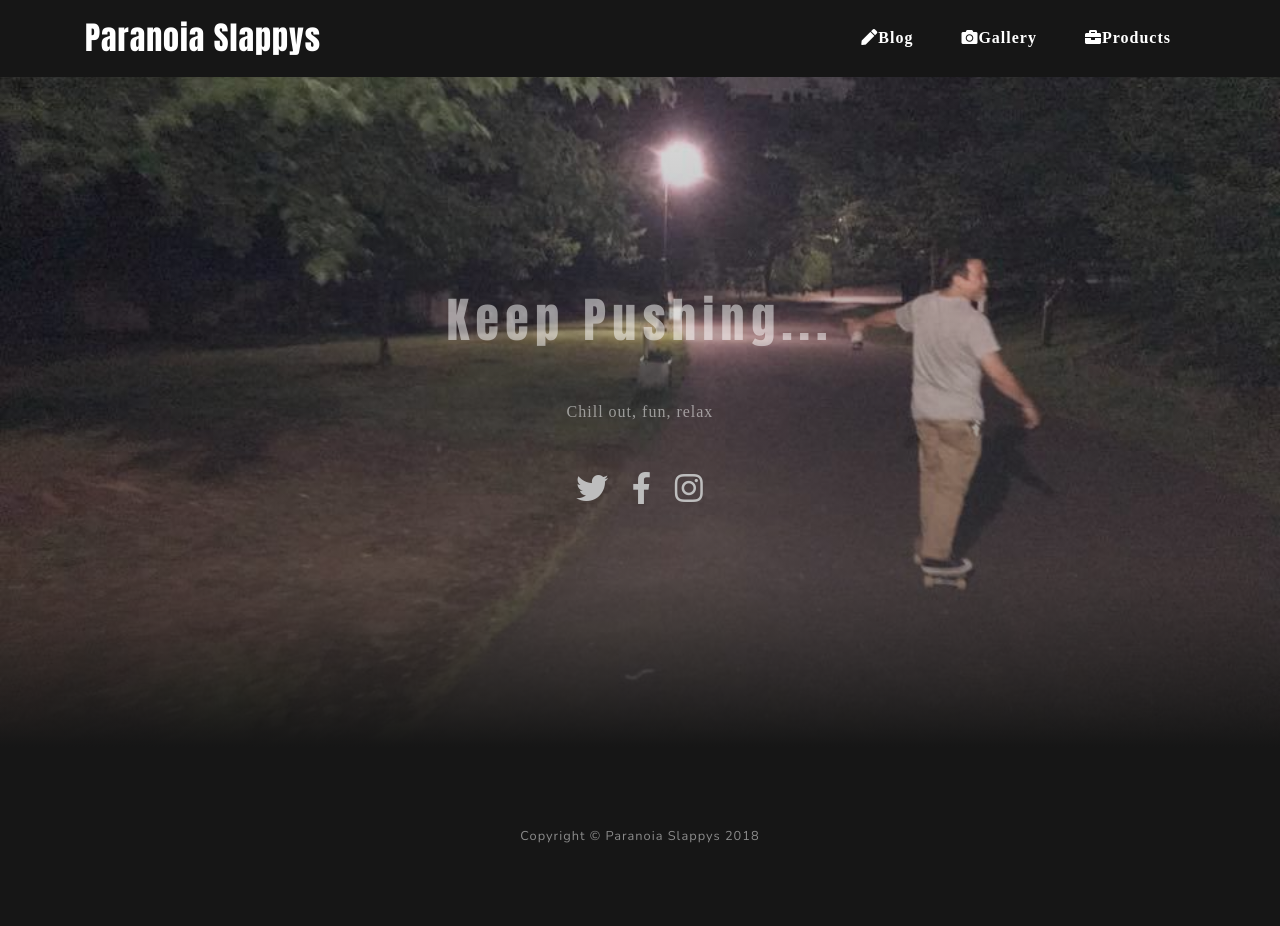
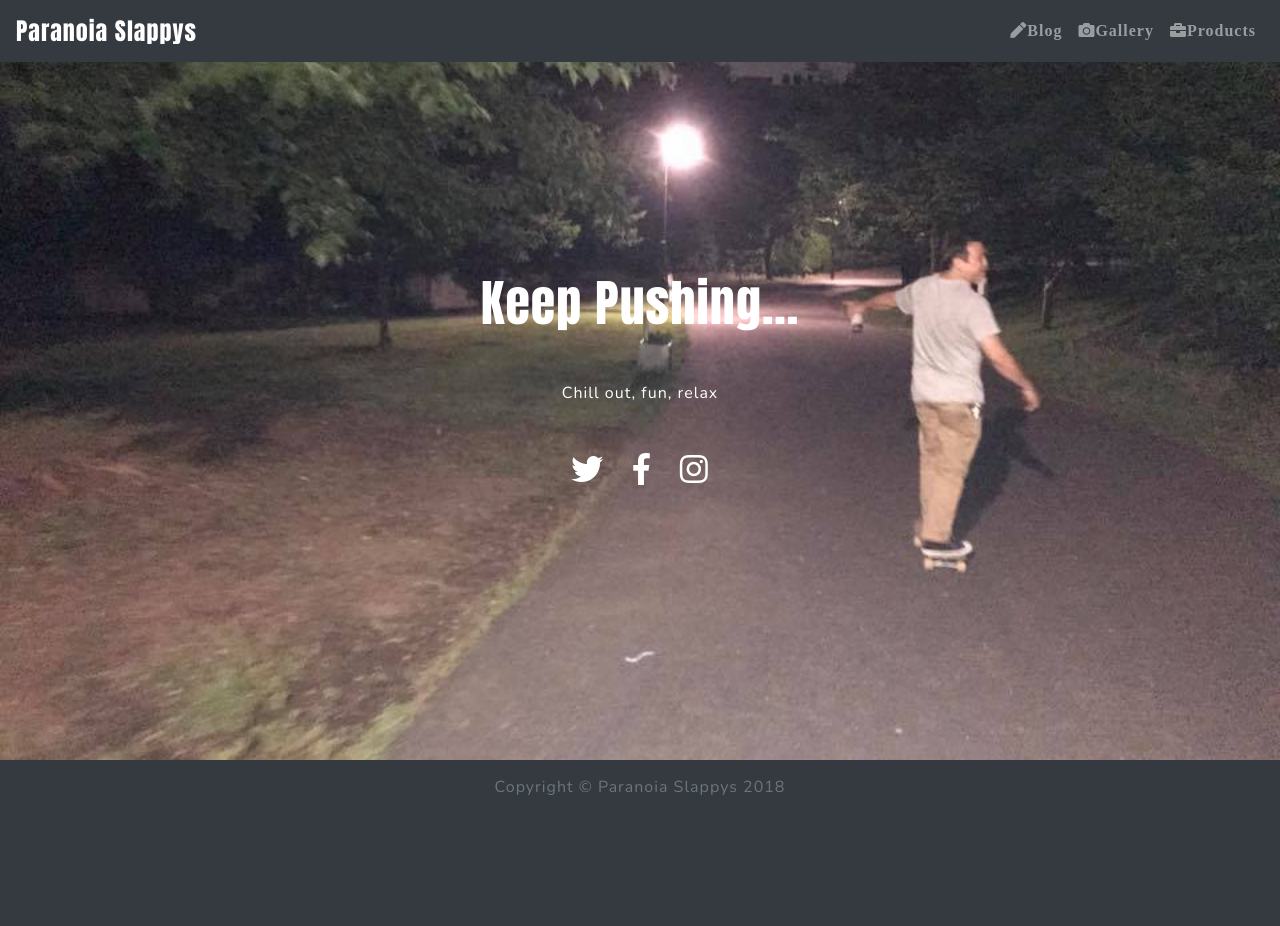
Before and after one commit to t-owada/paranoiaslappys, a Django app: page /top_page/ in a window 1280 px wide. After the commit the page ends 795 px from the top, so only its background shows below. Run offline with Django 3.2, Linux system fonts and the light colour scheme; data comes from the database, SQL or seed files in the repository; some libraries are stand-ins or nearby versions.

Commit message:
design top blog finish. next i should do design of gallery.

```diff
--- a/static/paranoiaslappys/css/custom.css
+++ b/static/paranoiaslappys/css/custom.css
@@ -1,120 +1,94 @@
+/*All*/
 body.body-font {
-  font-family: 'Nunito', 'Hiragino Kaku Gothic ProN', 'Meiryo';
-  letter-spacing: 0.0625em;
+    font-family: 'Nunito', 'Hiragino Kaku Gothic ProN', 'Meiryo';
+    letter-spacing: 0.0625em;
 }
 
-#mainNav .navbar-brand_custom{
-    font-family: 'Impact';
-    font-size: 2.0rem;
-    font-weight: 400;
-    padding: .9rem 0;
-    /*-webkit-text-stroke: 2px #000;*/
+/*base.html*/
+.navbar-extent{
+    font-family: "Impact";
+    font-weight: bold  !important;
+    font-size: 1.5rem; !important;
 }
 
-#mainNav .nav-item_custom:hover {
-    color: #0d0d0d;
-    outline: none;
-    background-color: transparent;
+.footer {
+    position: relative;
+    bottom: 0;
+    width: 100%;
+    /* Set the fixed height of the footer here */
+    height: 60px;
+    background-color: #343a40;
+    vertical-align: center;
 }
 
-#mainNav .nav-link_custom {
-    transition: none;
-    padding: 2rem 1.5rem;
-    color: white;
+body > .container {
+    padding: 60px 15px 0;
 }
 
-#mainNav .nav-link_custom:hover {
-    transition: none;
-    padding: 2rem 1.5rem;
-    color: gray;
+.container .text-muted {
+    margin: 0;
+    text-align: center;
 }
 
-#mainNav .navbar-toggler_custom {
-    font-size: 80%;
-    padding: 0.75rem;
-    color: white;
-    border: 1px solid white;
+.footer > .container {
+    padding-right: 15px;
+    padding-left: 15px;
+    padding-top: 15px;
 }
 
-.masthead_top-page{
+/*top_page.html*/
+.jumbotron-extend{
   position: relative;
-  width: 100%;
-  height: auto;
-  min-height: 35rem;
-  padding: 15rem 0;
-  background: linear-gradient(to bottom, rgba(22, 22, 22, 0.1) 0%, rgba(22, 22, 22, 0.5) 75%, #161616 100%),
-                url("/static/paranoiaslappys/img/top_page/top_page_back_ground.jpg");
+  height: 95vh;
+  background: url("/static/paranoiaslappys/img/top_page/top_page_back_ground.jpg") ;
+  background-size: cover;
   background-position: center;
-  background-repeat: no-repeat;
-  background-attachment: scroll;
-  background-size: cover;
+  margin-bottom: 0;
 }
 
-.masthead_top-page h1 {
-  font-family: 'Impact';
-  font-size: 3.0rem;
-  line-height: 2.5rem;
-  letter-spacing: 0.4rem;
-  color: white;
-  line-height: 4.0rem;
-  /*background: -webkit-linear-gradient(rgba(255, 255, 255, 2), rgba(255, 255, 255, 0));*/
-  /*-webkit-text-fill-color: transparent;*/
-  /*-webkit-background-clip: text;*/
+.jumbotron-container{
+  position: relative;
+  top: 50%;
+  transform: translateY(-50%);
 }
 
-.masthead_top-page p {
-  font-family: 'Times New Roman';
-  max-width: 20rem;
-  font-size: 1rem;
+.top_page-copy{
+    color: white;
+    text-align: center;
+    font-family: 'Impact';
+    font-size: 50px;
 }
 
-.btn-custom {
-  background-color:#212121;
+.top_page-message{
+    color: white;
+    text-align: center;
 }
 
-.btn-custom:hover {
-  background-color: #3E4551;
+.top-page-icon-container{
+    text-align: center;
 }
 
-.btn-custom:focus {
-  background-color: #3E4551;
+.top_page-icon {
+  text-decoration: none;
   color: white;
 }
 
-
-footer.top-page {
-  padding: 5rem 0;
-  text-align: center;
+.top_page-icon:hover {
+  text-decoration: none;
+  color: lightgray;
 }
 
-a.icon_custom {
-  color: #bdbdbd;
+/*blog_top.html, blog_post.html*/
+.page-top{
+    font-size: 1.8rem;
+    font-weight: bold;
+    margin-top: 1rem;
 }
 
-a.icon_custom:focus, a:hover {
-  text-decoration: none;
-  color: #4B515D;
+.container-content{
+    padding-top: 1rem !important;
 }
 
-a.icon_custom2 {
-  color: #212121;
-}
-
-a.icon_custom2:focus, a:hover {
-  text-decoration: none;
-  color: #4B515D;
-}
-
-/*Page Top*/
-.page-top{
-  font-size: 35px;
-  font-weight: bold;
-  margin-top: 30px;
-  margin-bottom: 5px;
-}
-
-
-/* Blog top parts */
 .post-preview > a {
   color: #212529;
 }
@@ -125,9 +99,9 @@ a.icon_custom2:focus, a:hover {
 }
 
 .post-preview > a > .post-title {
-  font-size: 30px;
-  margin-top: 30px;
-  margin-bottom: 10px;
+  font-size: 1.5rem;
+  margin-top: 0;
+  margin-bottom: 0;
 }
 
 .post-preview > a > .post-subtitle {
@@ -152,18 +126,138 @@ a.icon_custom2:focus, a:hover {
   color: gray;
 }
 
+.btn-custom {
+    background-color:#212529;
+    color: #6c757d;
+}
+
+.btn-custom:hover {
+    background-color: #6c757d;
+}
+
 /*blog post parts*/
 .blog_title {
   position: relative;
   width: 100%;
   height: auto;
   min-height: 4rem;
-  margin-top: 8rem;
-  margin-bottom: 2rem;
+  margin-top: 6rem;
+  margin-bottom: 1rem;
   background-position: center;
   background-repeat: no-repeat;
   background-attachment: scroll;
 }
+
+.sns-icons {
+    padding-top: 0 !important;
+    padding-left: 0 !important;
+}
+
+a.icon {
+  color: #212121;
+}
+
+a.icon:hover {
+  text-decoration: none;
+  color: #6c757d;
+}
+
+/*#mainNav{*/
+    /*background-color: #0d0d0d;*/
+    /*height: 80px;*/
+/*}*/
+
+/*#mainNav .navbar-brand{*/
+    /*font-family: 'Impact';*/
+    /*color: white;*/
+    /*font-size: 2.0rem;*/
+    /*font-weight: 400;*/
+    /*padding: .9rem 0;*/
+/*}*/
+
+/*#mainNav .navbar-brand:hover{*/
+    /*color: lightgray;*/
+/*}*/
+
+/*#mainNav .nav-item:hover {*/
+    /*color: #0d0d0d;*/
+    /*outline: none;*/
+    /*background-color: transparent;*/
+/*}*/
+
+/*#mainNav .nav-link {*/
+    /*transition: none;*/
+    /*padding: 2rem 1.5rem;*/
+    /*color: white;*/
+/*}*/
+
+/*#mainNav .nav-link:hover {*/
+    /*transition: none;*/
+    /*padding: 2rem 1.5rem;*/
+    /*color: lightgray;*/
+/*}*/
+
+/*#mainNav .navbar-toggler {*/
+    /*font-size: 80%;*/
+    /*padding: 0.75rem;*/
+    /*color: white;*/
+    /*border: 1px solid white;*/
+/*}*/
+
+
+/*.top-page-content{*/
+    /*margin-top: 10vh;*/
+    /*background: url("/static/paranoiaslappys/img/top_page/top_page_back_ground.jpg");*/
+    /*background-size: cover;*/
+    /*background-position: center;*/
+    /*height: 550px;*/
+    /*display: flex;*/
+    /*align-items: center;*/
+    /*justify-content: center;*/
+/*}*/
+
+
+
+
+
+
+/*.footer-original{*/
+    /*background-color: #0d0d0d;*/
+    /*color: white;*/
+    /*height: 50px;*/
+    /*display: flex;*/
+    /*align-items: center;*/
+	/*justify-content: center;*/
+/*}*/
+
+
+/*以下削除対象*/
+
+
+.btn-custom:focus {
+  background-color: #3E4551;
+  color: white;
+}
+
+
+
+a.icon_custom {
+  color: #bdbdbd;
+}
+
+a.icon_custom:focus, a:hover {
+  text-decoration: none;
+  color: #4B515D;
+}
+
+
+
+
+
+
+
+
+
 
 /*Gallery Modal Window*/
 .modal-middle {
--- a/templates/paranoiaslappys/base.html
+++ b/templates/paranoiaslappys/base.html
@@ -23,7 +23,7 @@
         <link href="https://fonts.googleapis.com/css?family=Nunito:200,200i,300,300i,400,400i,600,600i,700,700i,800,800i,900,900i" rel="stylesheet">
 
         <!-- Custom styles for this template -->
-        <link href="{% static 'paranoiaslappys/css/grayscale.min.css' %}" rel="stylesheet">
+{#        <link href="{% static 'paranoiaslappys/css/grayscale.min.css' %}" rel="stylesheet">#}
 
         <!-- Custom style-->
         <link href="{% static 'paranoiaslappys/css/custom.css' %}" rel="stylesheet">
@@ -36,27 +36,27 @@
 
         <!-- Navigation -->
         {% block navigation %}
-        <nav class="navbar navbar-expand-lg fixed-top bg-black" id="mainNav">
-            <div class="container">
-                <a class="navbar-brand_custom js-scroll-trigger text-white" href="{% url 'toppage:top_page' %}">Paranoia Slappys</a>
+        <nav class="navbar navbar-expand-lg fixed-top navbar-dark bg-dark">
+{#            <div class="container">#}
+                <a class="navbar-brand navbar-extent" href="{% url 'toppage:top_page' %}">Paranoia Slappys</a>
                 <button class="navbar-toggler navbar-toggler-right" type="button" data-toggle="collapse" data-target="#navbarResponsive" aria-controls="navbarResponsive" aria-expanded="false" aria-label="Toggle navigation">
                 Menu
-                <i class="fas fa-bars"></i>
+                <span class="fas fa-bars"></span>
                 </button>
                 <div class="collapse navbar-collapse" id="navbarResponsive">
                     <ul class="navbar-nav ml-auto">
                         <li class="nav-item">
-                            <a class="nav-link_custom js-scroll-trigger" href="{% url 'blog:blog_top' %}"><i class="fas fa-pen">Blog</i></a>
+                            <a class="nav-link" href="{% url 'blog:blog_top' %}"><i class="fas fa-pen">Blog</i></a>
                         </li>
                         <li class="nav-item">
-                            <a class="nav-link_custom js-scroll-trigger" href="{% url 'gallery:gallery' %}"><i class="fas fa-camera">Gallery</i></a>
+                            <a class="nav-link" href="{% url 'gallery:gallery' %}"><i class="fas fa-camera">Gallery</i></a>
                         </li>
                         <li class="nav-item">
-                            <a class="nav-link_custom js-scroll-trigger" href="{% url 'products:products_top' %}"><i class="fas fa-briefcase">Products</i></a>
+                            <a class="nav-link" href="{% url 'products:products_top' %}"><i class="fas fa-briefcase">Products</i></a>
                         </li>
                     </ul>
                 </div>
-            </div>
+{#            </div>#}
         </nav>
         {% endblock navigation %}
 
@@ -64,11 +64,11 @@
 
         <!-- Footer -->
         {% block footer %}
-        <footer class="bg-black small text-center text-white-50">
-          <div class="container">
-            Copyright &copy; Paranoia Slappys 2018
-          </div>
-        </footer>
+            <footer class="footer">
+                <div class="container">
+                    <p class="text-muted">Copyright &copy; Paranoia Slappys 2018</p>
+                </div>
+            </footer>
         {% endblock %}
 
         <!-- Bootstrap core JavaScript -->
--- a/templates/toppage/top_page.html
+++ b/templates/toppage/top_page.html
@@ -2,33 +2,23 @@
 
 {% block content %}
 
-    <br>
-    <br>
-
     <!-- Top Page -->
-    <header class="masthead_top-page">
-        <div class="container d-flex h-100 align-items-center">
-            <div class="mx-auto text-center">
-                <h1 class="text-white-50 mx-auto">{{ TopPageContent.CopyText }}</h1>
-                <p class="text-white-50 mx-auto mt-5 mb-5">
-                    {{ TopPageContent.MessageText }}
-                </p>
-            </div>
-        </div>
-      <!--SNS Links-->
-      <div class="container">
-        <div class="social d-flex justify-content-center">
-          <a href="#" class="mx-2 icon_custom">
+    <div class="jumbotron jumbotron-fluid jumbotron-extend">
+        <div class="container-fluid jumbotron-container">
+            <h1 class="top_page-copy">{{ TopPageContent.CopyText }}</h1>
+            <p class="top_page-message mt-5">{{ TopPageContent.MessageText }}</p>
+            <div class="top-page-icon-container mt-5">
+              <a href="#" class="mx-2 top_page-icon">
                 <i class="fab fa-twitter fa-2x"></i>
               </a>
-          <a href="#" class="mx-2 icon_custom">
+              <a href="#" class="mx-2 top_page-icon">
                 <i class="fab fa-facebook-f fa-2x ml-2"></i>
               </a>
-          <a href="#" class="mx-2 icon_custom">
+              <a href="#" class="mx-2 top_page-icon">
                 <i class="fab fa-instagram fa-2x ml-2"></i>
               </a>
             </div>
         </div>
-    </header>
+    </div>
 
 {% endblock content %}
```
Also changed, not shown: templates/blog/blog_post.html (+4 -4 lines), templates/blog/blog_top.html (+3 -5 lines). Lines whose indentation alone changed are shown as unchanged.
